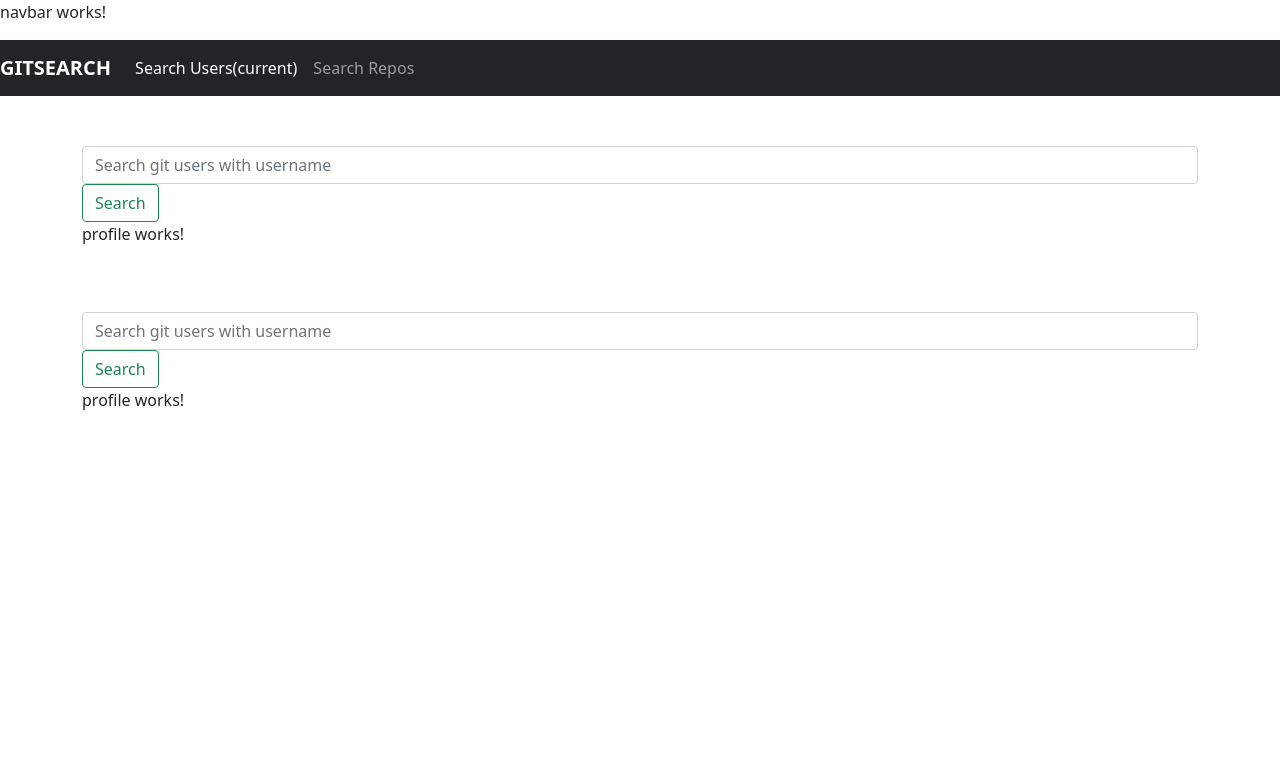
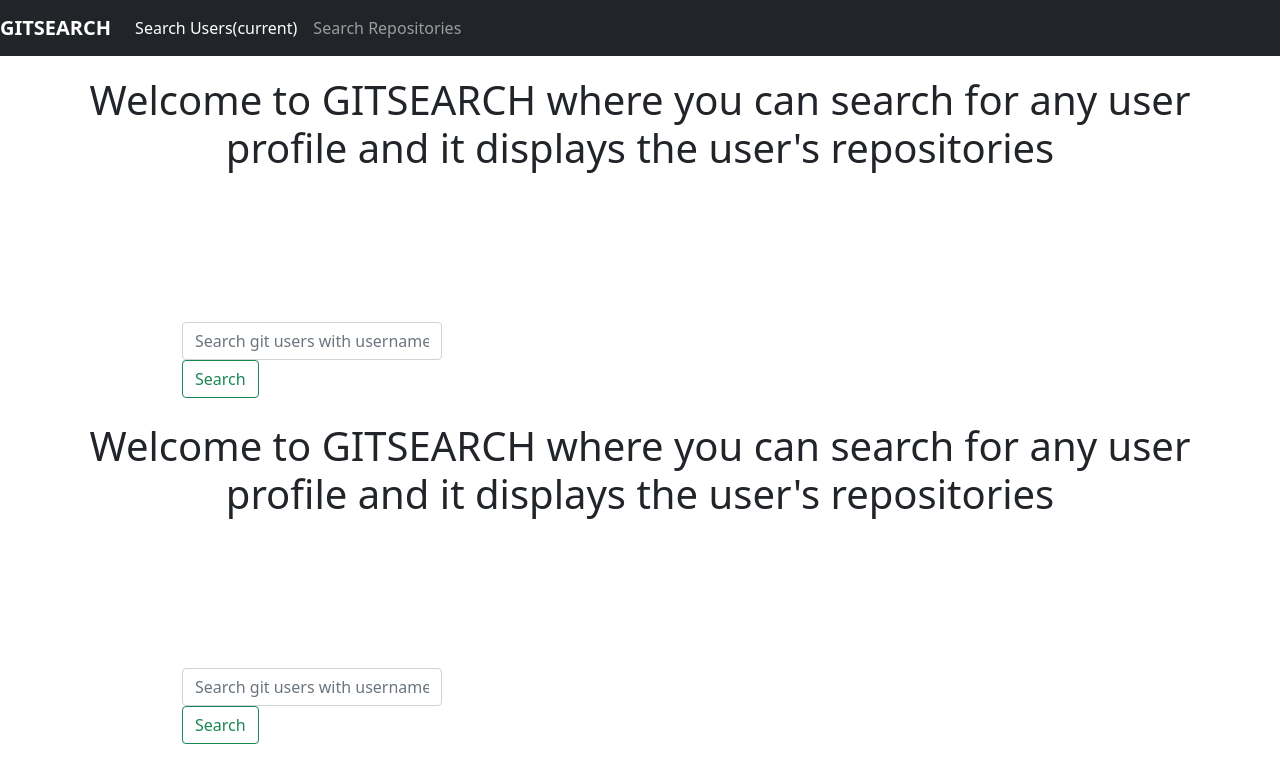
Before and after one commit to WayneMusungu/Searchapp, an Angular app: page /users in a window 1280 px wide. Shown: the top 782 px of the page. Built offline with nearby package versions, Linux system fonts and the light colour scheme.

Commit message:
Add last modified

```diff
--- a/src/app/app.component.html
+++ b/src/app/app.component.html
@@ -1,3 +1,4 @@
 <app-navbar></app-navbar>
 <app-profile></app-profile>
+<!-- <app-repository></app-repository> -->
 <router-outlet></router-outlet>
--- a/src/app/navbar/navbar.component.html
+++ b/src/app/navbar/navbar.component.html
@@ -1,4 +1,4 @@
-<p>navbar works!</p>
+
 <nav class="navbar navbar-expand-lg navbar-dark bg-dark">
     <a class="navbar-brand" routerLink="username"><b>GITSEARCH</b></a>
     <button class="navbar-toggler" type="button" data-toggle="collapse" data-target="#navbarNavAltMarkup" aria-controls="navbarNavAltMarkup" aria-expanded="false" aria-label="Toggle navigation">
@@ -7,7 +7,7 @@
     <div class="collapse navbar-collapse" id="navbarNavAltMarkup">
       <div class="navbar-nav">
         <a class="nav-item nav-link active" routerLink="username" routerLinkActive='active'>Search Users<span class="sr-only">(current)</span></a>
-        <a class="nav-item nav-link" routerLink="/repos" routerLinkActive='active'>Search Repos</a>
+        <a class="nav-item nav-link" routerLink="/repos" routerLinkActive='active'>Search Repositories</a>
       </div>
     </div>
   </nav>
--- a/src/app/profile/profile.component.css
+++ b/src/app/profile/profile.component.css
@@ -1,8 +1,15 @@
 .search-form{
-    /* height: 10px;
-    width: 70px; */
+    height: 10px;
+    width: 260px;
     padding-top: 50px;
-    /* margin: 100px; */
-
-
+    margin: 100px;
+    align-items: center;
+    align-content: center;
 }
+h1{
+    text-align: center;
+    margin-top: 20px;
+}
+.btn {
+    align-content: center;
+}
--- a/src/app/profile/profile.component.html
+++ b/src/app/profile/profile.component.html
@@ -1,4 +1,5 @@
 <div class="container">
+    <h1>Welcome to GITSEARCH where you can search for any user profile and it displays the user's repositories</h1>
     <form action="" class="search-form">
         <div class="form-group">
             <input type="text" class="form-control" placeholder="Search git users with username" [(ngModel)]="username" name="username" (keyup)="submitInput()">
@@ -6,7 +7,6 @@
         </div>
 
     </form>
-    <p>profile works!</p>
     <div *ngIf="profile">
         <div class="card">
             <div class="card-header">
@@ -20,6 +20,7 @@
                     <div class="col-md-5">
                         <img src="{{profile.avatar_url}}" class="rounded-circle img-responsive" alt="Profile Avatar"
                             data-holder-rendered="true" style="width: 90%;">
+                            <p><a href="{{profile.html_url}}" class="btn btn-success btn-small">View Profile</a></p>
                     </div>
                     <div class="col-md-3">
                         <ul class="list-group">
@@ -48,7 +49,6 @@
                         <span class="label label-success">{{profile.public_gists}} Public gists</span>
                         <br>
                         <span class="label label-info">{{profile.public_repos}} Public Repos</span><br>
-                        <p><a href="{{profile.html_url}}" class="btn btn-success btn-small">View Profile</a></p>
                         <div class="card">
                             <div class="card-header">
                                 <h3 class="card-title">Repositories</h3>
@@ -58,8 +58,13 @@
                                     {{repo.name}} <a href="{{repo.html_url}}" target= "_blank" class="btn btn-warning btn-sm float-right" >View this project on Github</a>
                                 </p>
                                 <p>Number of forks: {{repo.forks}}</p>
-                                <p>{{repo.description}}</p>
+                                <p>Description: {{repo.description}}</p>
+                                <p>Language: {{repo.language}}</p>
+                                <div class="date">
+                                    <small><span>last modified:</span>{{repo.updated_at | date}} </small>
+                                </div>
                             </div>
+                            <br>
                         </div>
 
 
--- a/src/app/repository/repository.component.html
+++ b/src/app/repository/repository.component.html
@@ -1,6 +1,6 @@
 <p>repository works!</p>
 
-<form #githubApi="ngForm">
+<!-- <form>
     <div class="form-group">
         <label for="repos">Repository</label>
         <input [(ngModel)]="repos" #repo="ngModel" type="search" name="repos" id="repo" class="form-control" required>
@@ -41,4 +41,4 @@
         </div>
         </div>
     </div>
-</div>
+</div>  -->
```
